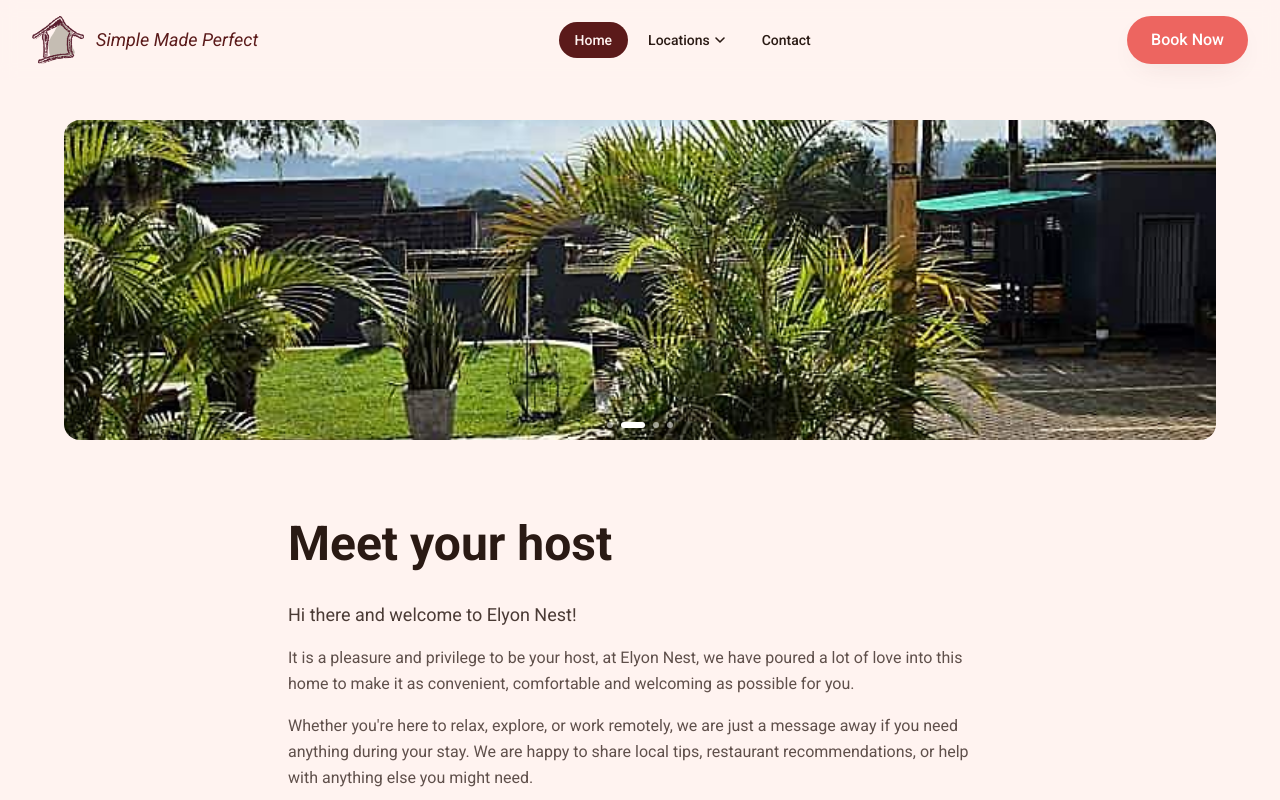
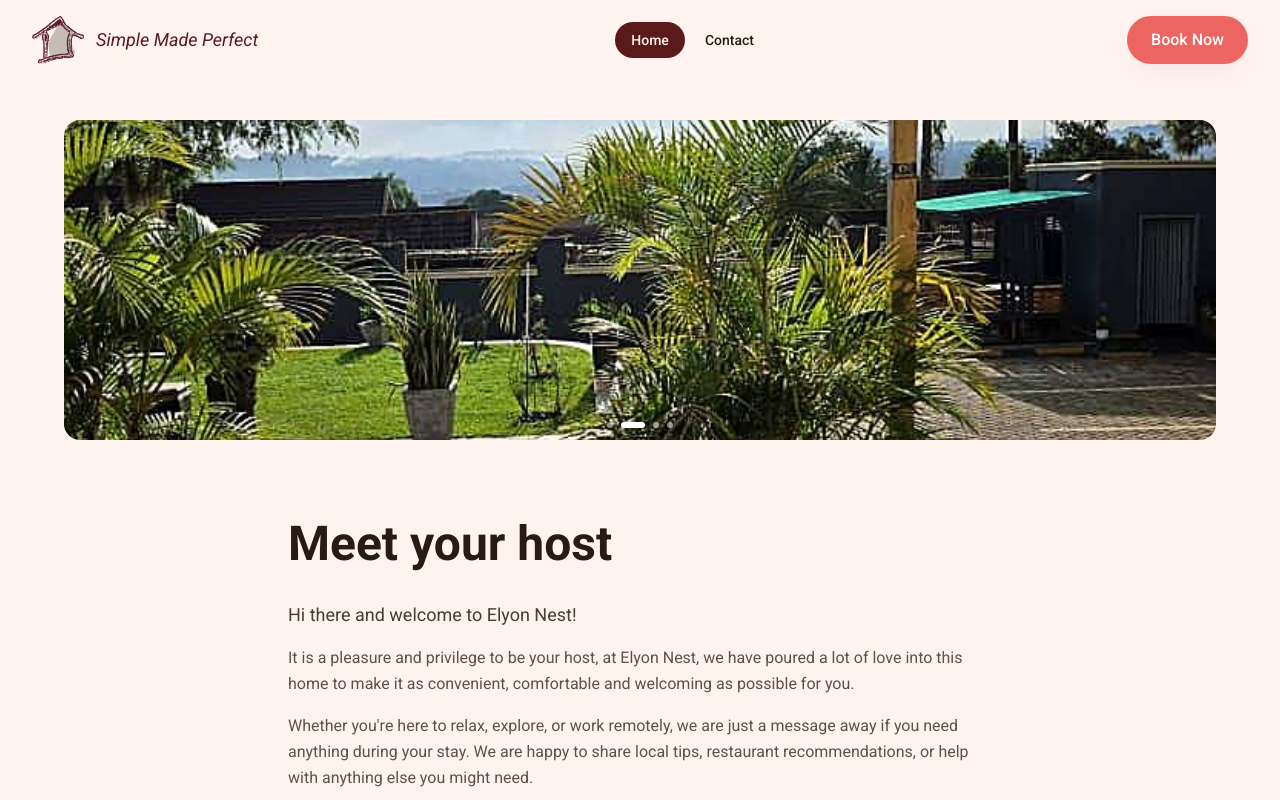
Before and after one commit to Ssali-Remy/ssali-remy.github, a React (Vite) app: page / in a window 1280 px wide. Shown: the top 800 px of the page. Built offline with nearby package versions, Linux system fonts and the light colour scheme.

Commit message:
feat(Navbar): remove Locations dropdown — Home, Contact, Book Now

```diff
--- a/src/components/Navbar.jsx
+++ b/src/components/Navbar.jsx
@@ -1,26 +1,16 @@
 import { NavLink, Link, useLocation } from "react-router-dom";
-import { useState, useEffect, useRef } from "react";
+import { useState, useEffect } from "react";
 import Logo from "./Logo";
 
-const LOCATIONS = [
-  { to: "/locations/kansanga", label: "Kansanga" },
-  { to: "/locations/munyonyo", label: "Munyonyo" },
+const LINKS = [
+  { to: "/", label: "Home", end: true },
+  { to: "/contact", label: "Contact" },
 ];
-
-const TOP_LINKS = [
-  { to: "/", label: "Home", end: true },
-];
-
-const TAIL_LINKS = [{ to: "/contact", label: "Contact" }];
 
 export default function Navbar() {
   const [open, setOpen] = useState(false);
   const [scrolled, setScrolled] = useState(false);
-  const [locOpen, setLocOpen] = useState(false);
-  const [mobileLocOpen, setMobileLocOpen] = useState(false);
-  const dropdownRef = useRef(null);
   const { pathname } = useLocation();
-  const onLocations = pathname.startsWith("/locations/");
 
   useEffect(() => {
     const onScroll = () => setScrolled(window.scrollY > 24);
@@ -29,31 +19,11 @@ export default function Navbar() {
     return () => window.removeEventListener("scroll", onScroll);
   }, []);
 
-  // Close desktop dropdown on outside click or Escape
-  useEffect(() => {
-    if (!locOpen) return;
-    const onDown = (e) => {
-      if (!dropdownRef.current?.contains(e.target)) setLocOpen(false);
-    };
-    const onKey = (e) => e.key === "Escape" && setLocOpen(false);
-    document.addEventListener("mousedown", onDown);
-    document.addEventListener("keydown", onKey);
-    return () => {
-      document.removeEventListener("mousedown", onDown);
-      document.removeEventListener("keydown", onKey);
-    };
-  }, [locOpen]);
-
   // Close mobile menu when route changes. This is a legitimate use of an
-  // effect (syncing local UI state to the router's external pathname) —
-  // the alternative "adjust state during render via a ref" pattern is
-  // itself disallowed by this plugin's react-hooks/refs rule, so the two
-  // rules are mutually exclusive here. Keeping the effect.
+  // effect (syncing local UI state to the router's external pathname).
   useEffect(() => {
     // eslint-disable-next-line react-hooks/set-state-in-effect
     setOpen(false);
-    setMobileLocOpen(false);
-    setLocOpen(false);
   }, [pathname]);
 
   const linkClass = ({ isActive }) =>
@@ -77,74 +47,8 @@ export default function Navbar() {
         </Link>
 
         <nav className="hidden lg:flex items-center gap-1">
-          {TOP_LINKS.map((l) => (
+          {LINKS.map((l) => (
             <NavLink key={l.to} to={l.to} end={l.end} className={linkClass}>
-              {l.label}
-            </NavLink>
-          ))}
-
-          {/* Locations dropdown */}
-          <div
-            ref={dropdownRef}
-            className="relative"
-            onMouseEnter={() => setLocOpen(true)}
-            onMouseLeave={() => setLocOpen(false)}
-          >
-            <button
-              type="button"
-              onClick={() => setLocOpen((v) => !v)}
-              aria-haspopup="menu"
-              aria-expanded={locOpen}
-              className={`flex items-center gap-1 rounded-full px-4 py-2 text-sm font-medium transition ${
-                onLocations
-                  ? "bg-brand-maroon text-brand-cream"
-                  : "text-brand-ink hover:text-brand-maroon"
-              }`}
-            >
-              Locations
-              <svg
-                viewBox="0 0 12 12"
-                className={`h-3 w-3 transition-transform ${locOpen ? "rotate-180" : ""}`}
-              >
-                <path
-                  d="M2 4l4 4 4-4"
-                  fill="none"
-                  stroke="currentColor"
-                  strokeWidth="1.6"
-                  strokeLinecap="round"
-                  strokeLinejoin="round"
-                />
-              </svg>
-            </button>
-            {locOpen && (
-              <div
-                role="menu"
-                className="dropdown-enter absolute left-1/2 -translate-x-1/2 top-full pt-2"
-              >
-                <div className="min-w-[10rem] rounded-2xl border border-brand-beige bg-brand-cream shadow-soft p-2">
-                  {LOCATIONS.map((l) => (
-                    <NavLink
-                      key={l.to}
-                      to={l.to}
-                      onClick={() => setLocOpen(false)}
-                      className={({ isActive }) =>
-                        `block rounded-xl px-4 py-2 text-sm font-medium transition ${
-                          isActive
-                            ? "bg-brand-maroon text-brand-cream"
-                            : "text-brand-ink hover:bg-brand-beige"
-                        }`
-                      }
-                    >
-                      {l.label}
-                    </NavLink>
-                  ))}
-                </div>
-              </div>
-            )}
-          </div>
-
-          {TAIL_LINKS.map((l) => (
-            <NavLink key={l.to} to={l.to} className={linkClass}>
               {l.label}
             </NavLink>
           ))}
@@ -183,7 +87,7 @@ export default function Navbar() {
       {open && (
         <div className="lg:hidden border-t border-brand-beige bg-brand-cream">
           <nav className="container-x flex flex-col py-4 gap-1">
-            {TOP_LINKS.map((l) => (
+            {LINKS.map((l) => (
               <NavLink
                 key={l.to}
                 to={l.to}
@@ -200,71 +104,6 @@ export default function Navbar() {
                 {l.label}
               </NavLink>
             ))}
-
-            {/* Mobile Locations expander */}
-            <button
-              type="button"
-              onClick={() => setMobileLocOpen((v) => !v)}
-              className={`flex items-center justify-between rounded-xl px-4 py-3 text-base font-medium ${
-                onLocations
-                  ? "bg-brand-maroon text-brand-cream"
-                  : "text-brand-ink hover:bg-brand-beige"
-              }`}
-              aria-expanded={mobileLocOpen}
-            >
-              <span>Locations</span>
-              <svg
-                viewBox="0 0 12 12"
-                className={`h-3 w-3 transition-transform ${mobileLocOpen ? "rotate-180" : ""}`}
-              >
-                <path
-                  d="M2 4l4 4 4-4"
-                  fill="none"
-                  stroke="currentColor"
-                  strokeWidth="1.6"
-                  strokeLinecap="round"
-                  strokeLinejoin="round"
-                />
-              </svg>
-            </button>
-            {mobileLocOpen && (
-              <div className="pl-3">
-                {LOCATIONS.map((l) => (
-                  <NavLink
-                    key={l.to}
-                    to={l.to}
-                    onClick={() => setOpen(false)}
-                    className={({ isActive }) =>
-                      `block rounded-xl px-4 py-3 text-base font-medium ${
-                        isActive
-                          ? "bg-brand-maroon text-brand-cream"
-                          : "text-brand-ink hover:bg-brand-beige"
-                      }`
-                    }
-                  >
-                    {l.label}
-                  </NavLink>
-                ))}
-              </div>
-            )}
-
-            {TAIL_LINKS.map((l) => (
-              <NavLink
-                key={l.to}
-                to={l.to}
-                onClick={() => setOpen(false)}
-                className={({ isActive }) =>
-                  `rounded-xl px-4 py-3 text-base font-medium ${
-                    isActive
-                      ? "bg-brand-maroon text-brand-cream"
-                      : "text-brand-ink hover:bg-brand-beige"
-                  }`
-                }
-              >
-                {l.label}
-              </NavLink>
-            ))}
-
             <Link
               to="/booking"
               onClick={() => setOpen(false)}
```
